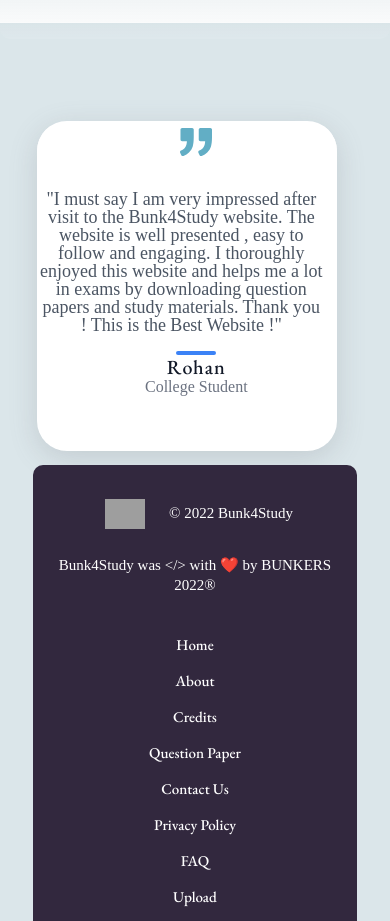
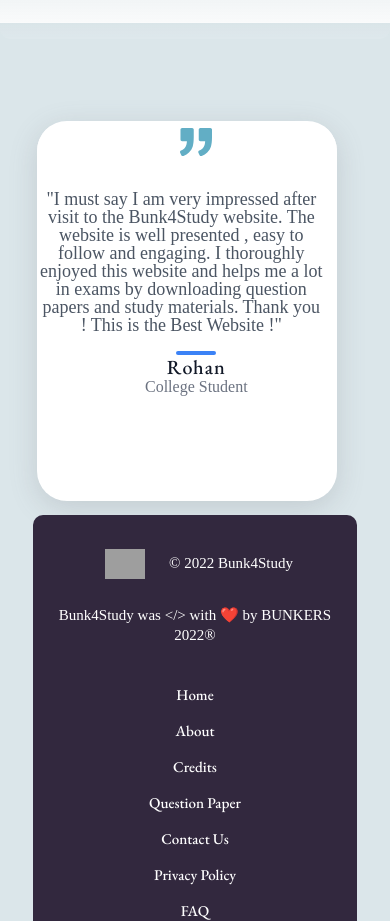
Before and after one commit to surya123-ctrl/Bunk4Study-Extension, a React (Create React App) app: page / in a window 390 px wide. Shown: the part 2960-3881 px from the top of the page. Built offline with nearby package versions, Linux system fonts and the light colour scheme; no server answers; grey boxes are pictures that could not be loaded.

Commit message:
git pull

```diff
--- a/src/MyComponents/style/Home.css
+++ b/src/MyComponents/style/Home.css
@@ -61,7 +61,7 @@
   min-width: 500px;
   margin: auto;
   max-height: 330px;
-  height: 350px;
+  height: 380px;
   position: relative;
   top: -14rem;
   background: #fff;
@@ -181,7 +181,11 @@
     right: 0;
   }
 }
-
+@media (max-width: 600px) {
+  .carousel-inner {
+    max-height: 500px !important;
+  }
+}
 @media (max-width: 770px) {
   h1 {
     font-size: 40px !important;
```
